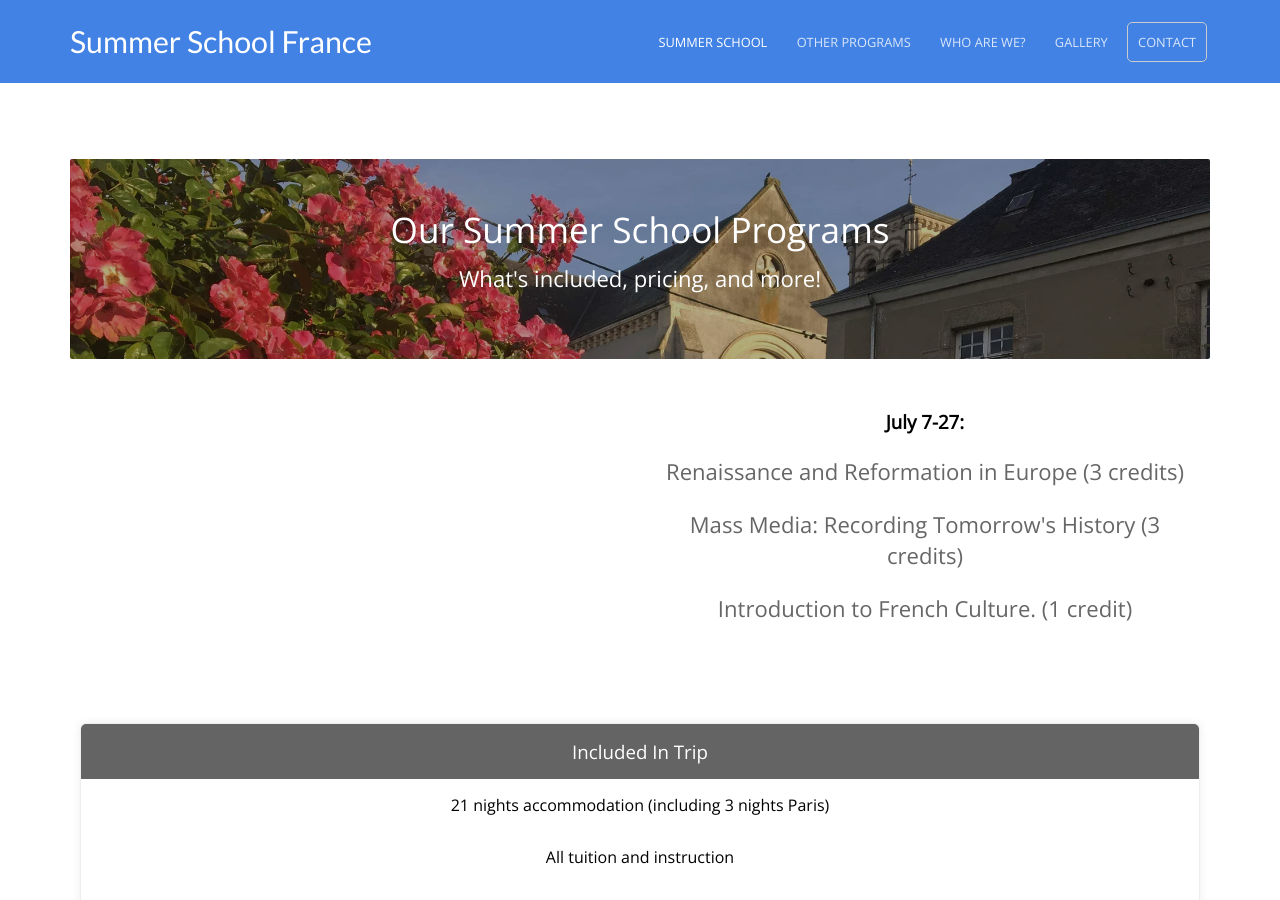
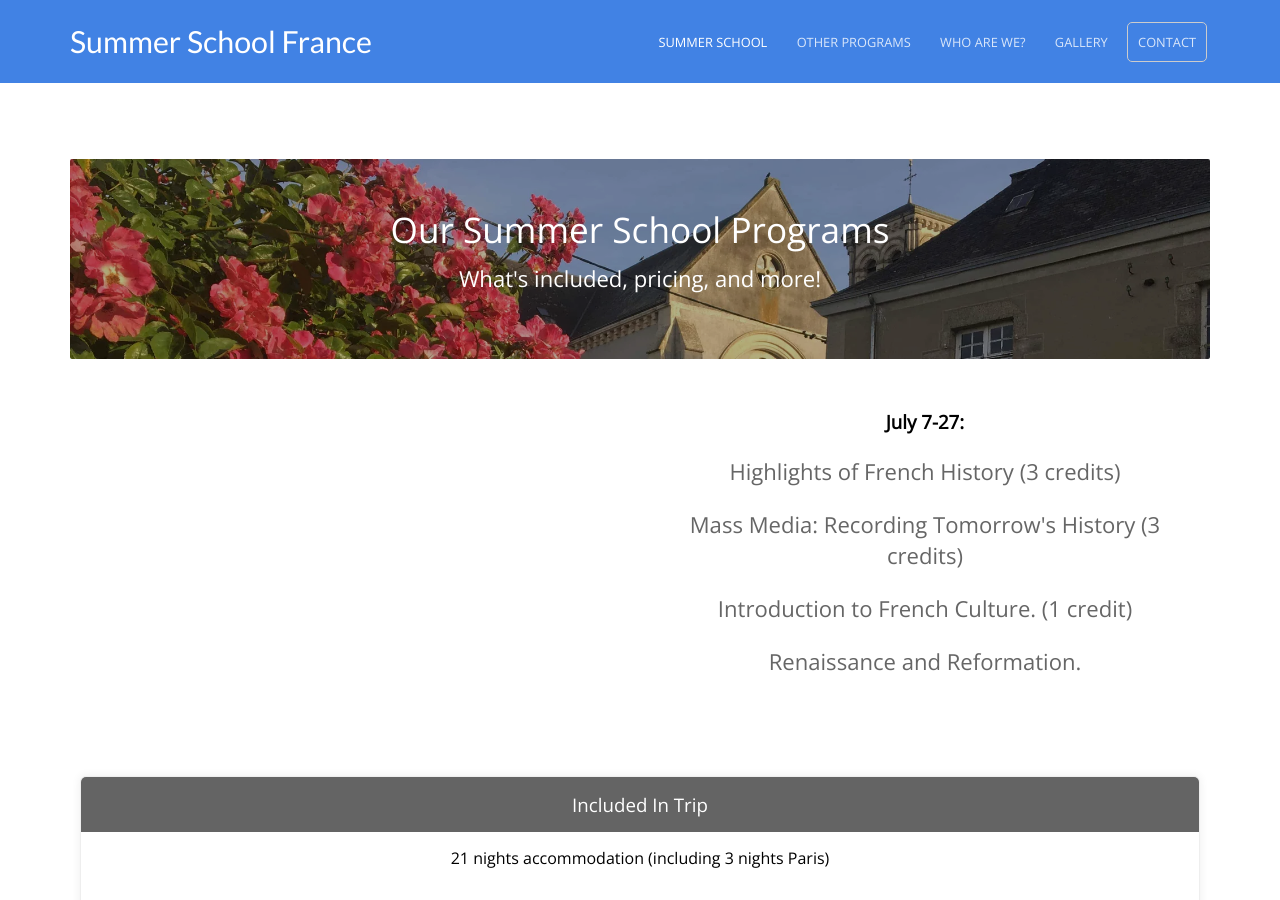
Before and after one commit to baritchie/project1, a Jekyll site: the page built from summerschoolprograms.html, in a window 1280 px wide and 900 px high. Built offline with Jekyll 4.4.1, drawn with Linux system fonts in a browser that asks for light colours.

Commit message:
Updated 'summerschoolprograms.html' via CloudCannon

```diff
--- a/summerschoolprograms.html
+++ b/summerschoolprograms.html
@@ -45,9 +45,10 @@ faq:
     </div>
     <div class="editable">
     	<h3>July 7-27:</h3>
-    	<p>Renaissance and Reformation in Europe (3 credits)</p>
+    	<p>Highlights of French History (3 credits)</p>
     	<p>Mass Media: Recording Tomorrow's History (3 credits)</p>
     	<p>Introduction to French Culture. (1 credit)</p>
+    	<p>Renaissance and Reformation.</p>
     </div>
 </div>
 
```
